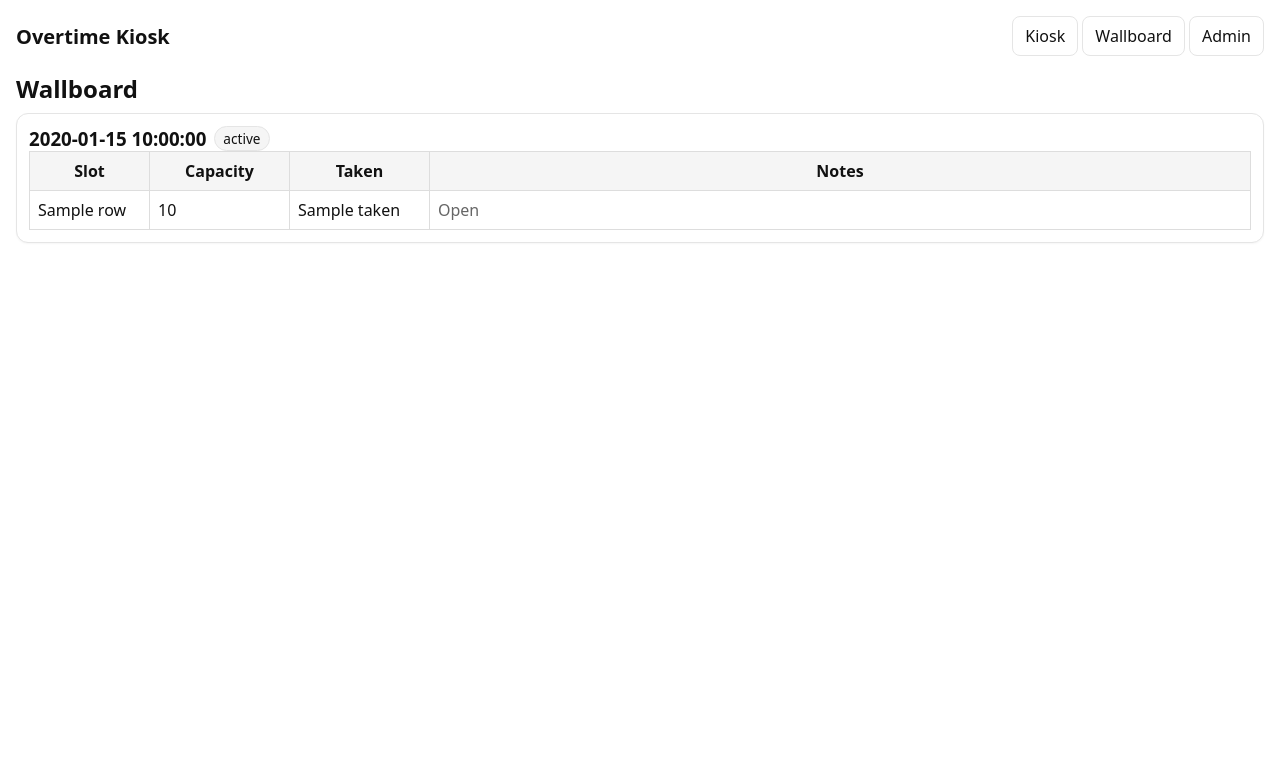
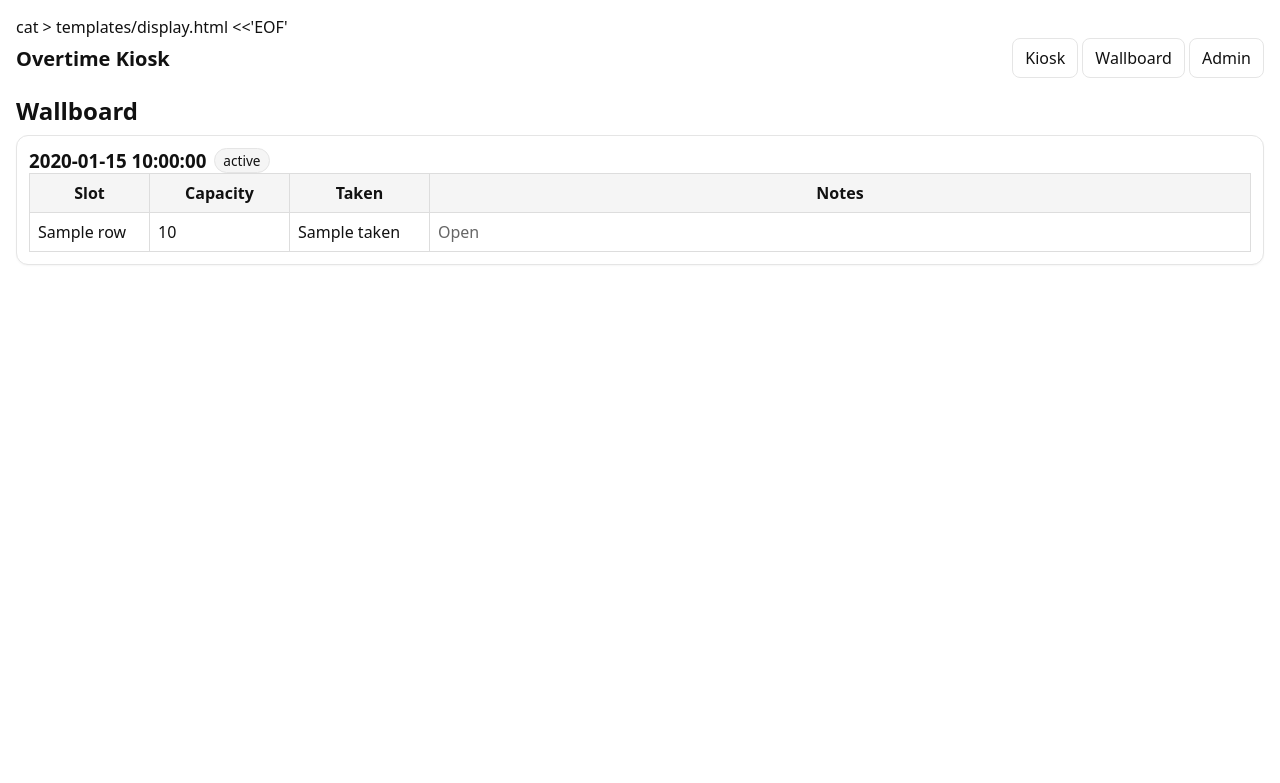
Before and after one commit to parkerwlee-cloud/Tracy-overtime-project, a Flask app: template templates/display.html in a window 1280 px wide. Shown: the top 783 px of the page. Run offline with Flask 3, Linux system fonts and the light colour scheme; the template is opened without the code that fills it: most values are stand-ins (such as "Sample title", 1, 10 or a date in 2020).

Commit message:
Update display.html

```diff
--- a/templates/display.html
+++ b/templates/display.html
@@ -1,3 +1,4 @@
+cat > templates/display.html <<'EOF'
 {% extends "_base.html" %}
 {% block content %}
 <h2>Wallboard</h2>
@@ -45,3 +46,4 @@
 {% endfor %}
 
 {% endblock %}
+EOF
```
